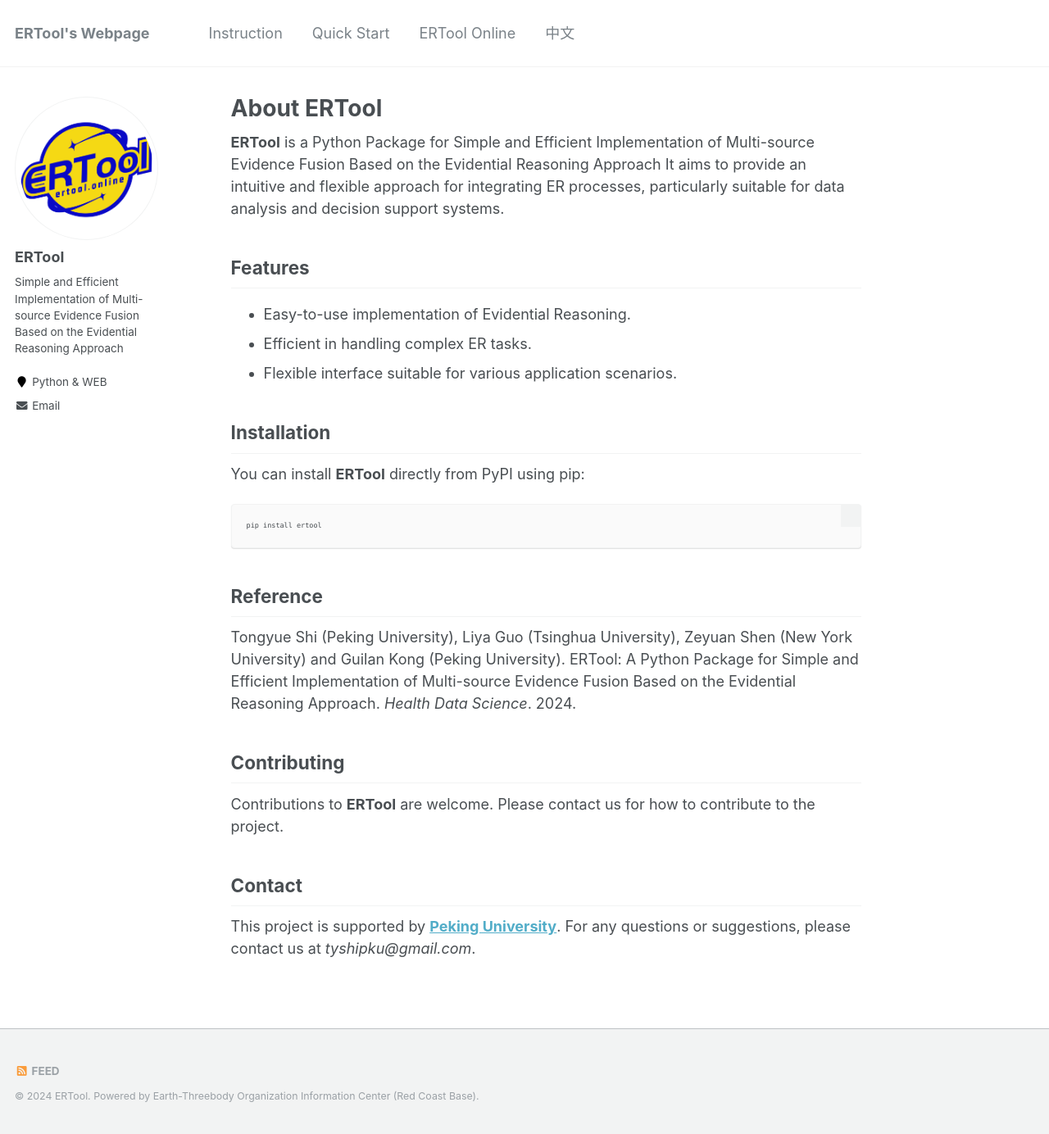
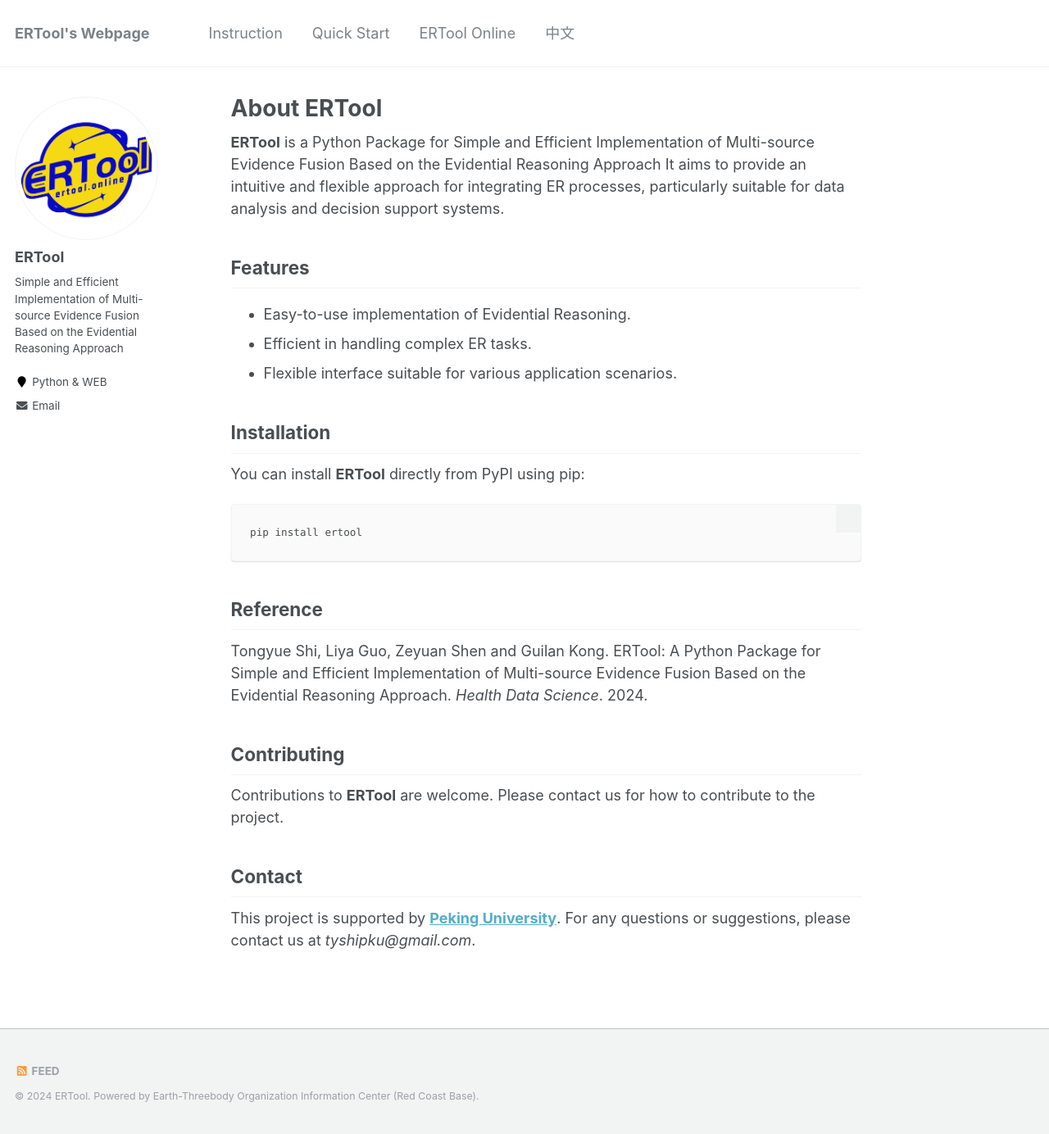
Before and after one commit to shitongyue/shitongyue.github.io, a Jekyll site: the page built from _pages/about.md, in a window 1280 px wide and 1384 px high. Shown: the whole window at 82% size. Built offline with Jekyll 4.4.1, drawn with Linux system fonts in a browser that asks for light colours.

Commit message:
code size

````diff
--- a/_pages/about.md
+++ b/_pages/about.md
@@ -23,7 +23,7 @@ pip install ertool
 ```
 
 ## Reference
-Tongyue Shi (Peking University), Liya Guo (Tsinghua University), Zeyuan Shen (New York University) and Guilan Kong (Peking University). ERTool: A Python Package for Simple and Efficient Implementation of Multi-source Evidence Fusion Based on the Evidential Reasoning Approach. *Health Data Science*. 2024.
+Tongyue Shi, Liya Guo, Zeyuan Shen and Guilan Kong. ERTool: A Python Package for Simple and Efficient Implementation of Multi-source Evidence Fusion Based on the Evidential Reasoning Approach. *Health Data Science*. 2024.
 
 ## Contributing
 Contributions to **ERTool** are welcome. Please contact us for how to contribute to the project.
--- a/_sass/_syntax.scss
+++ b/_sass/_syntax.scss
@@ -10,6 +10,7 @@ div.highlighter-rouge, figure.highlight {
   border-radius: $border-radius;
   background-color: $code-background-color;
   box-shadow: $box-shadow;
+  font-size: $type-size-4;
 
   &:before {
     position: absolute;
@@ -28,7 +29,7 @@ div.highlighter-rouge, figure.highlight {
   .highlight {
     margin: 0;
     font-family: $monospace;
-    font-size: $type-size-7;
+    font-size: $type-size-6;
     line-height: 1.8;
   }
 }
````
Also changed, not shown: _pages/cn.md (+1 -1 lines).
